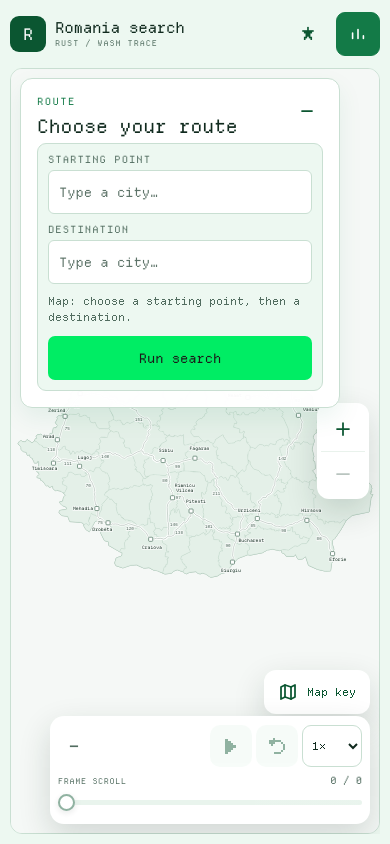
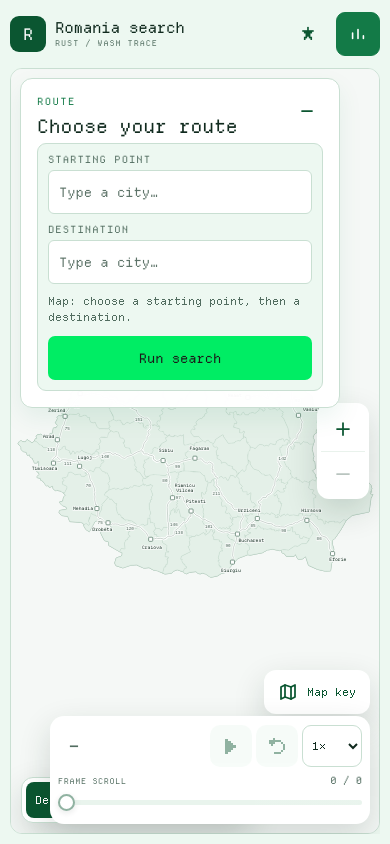
Before and after one commit to Potaeeatsthis/kmitl-romania-map, a Next.js app: page / in a window 390 px wide. Built offline with nearby package versions, Linux system fonts and the light colour scheme.

Commit message:
add default, terrain, and satellite buttons

```diff
--- a/components/search/SearchMap.module.css
+++ b/components/search/SearchMap.module.css
@@ -7,6 +7,34 @@
   border: 1px solid var(--line);
   border-radius: 14px;
   background: var(--map-surface);
+}
+
+.displayDefault {
+  --map-label-text: var(--ink);
+}
+
+.displayTerrain {
+  --map-surface: color-mix(in srgb, var(--green-pale) 72%, var(--surface));
+  --county-fill: color-mix(in srgb, var(--green-soft) 58%, var(--surface));
+  --county-line: color-mix(in srgb, var(--green) 34%, var(--line));
+  --country-outline: color-mix(in srgb, var(--green-dark) 38%, var(--line));
+  --road-casing: color-mix(in srgb, var(--surface) 82%, var(--green-pale));
+  --road-center: color-mix(in srgb, var(--green-dark) 38%, var(--muted));
+  --road-label: color-mix(in srgb, var(--green-dark) 64%, var(--muted));
+  --city-stroke: color-mix(in srgb, var(--green-dark) 45%, var(--muted));
+  --map-label-text: var(--ink);
+}
+
+.displaySatellite {
+  --map-surface: #17211f;
+  --county-fill: #21342f;
+  --county-line: #304d45;
+  --country-outline: #719486;
+  --road-casing: #111816;
+  --road-center: #7f9189;
+  --road-label: #cad8d1;
+  --city-stroke: #9fb4ab;
+  --map-label-text: #f1f7f4;
 }
 
 .map {
@@ -141,7 +169,7 @@
 }
 
 .city text {
-  fill: var(--ink);
+  fill: var(--map-label-text, var(--ink));
   font: 11px var(--font-interface);
   text-anchor: middle;
   paint-order: stroke;
@@ -216,6 +244,61 @@
   stroke-width: 2.4;
 }
 
+.displayModeControls {
+  position: absolute;
+  left: 16px;
+  bottom: 16px;
+  z-index: 20;
+  min-height: 44px;
+  padding: 4px;
+  display: inline-flex;
+  align-items: center;
+  gap: 2px;
+  border: 1px solid var(--line);
+  border-radius: 12px;
+  background: var(--surface);
+  box-shadow: var(--shadow-raised);
+}
+
+.displayModeButton {
+  height: 36px;
+  min-width: 76px;
+  padding: 0 11px;
+  display: inline-flex;
+  align-items: center;
+  justify-content: center;
+  border: 0;
+  border-radius: 8px;
+  background: transparent;
+  color: var(--green-dark);
+  cursor: pointer;
+  font: 400 11px / 1 var(--font-interface);
+  letter-spacing: 0;
+  transition: background 150ms ease, color 150ms ease, transform 150ms ease;
+}
+
+.displayModeButton:hover {
+  background: var(--green-pale);
+}
+
+.displayModeButton:active {
+  transform: scale(0.97);
+}
+
+.displayModeButton:focus-visible {
+  outline: 3px solid var(--green-bright);
+  outline-offset: 3px;
+}
+
+.displayModeButtonActive {
+  background: var(--action-strong);
+  color: var(--on-accent);
+}
+
+.displayModeButtonActive:hover {
+  background: var(--action-strong);
+}
+
 .zoomControls {
   position: absolute;
   top: 50%;
@@ -271,10 +354,23 @@
 
 @media (max-width: 800px) {
   .mapPanel { border-radius: 12px; }
+  .displayModeControls {
+    left: 10px;
+    bottom: 10px;
+    max-width: calc(100% - 76px);
+    overflow-x: auto;
+  }
+
+  .displayModeButton {
+    min-width: 0;
+    padding: 0 9px;
+  }
+
   .zoomControls { right: 10px; }
 }
 
 @media (prefers-reduced-motion: reduce) {
   .city .cityNode,
-  .city .cityLabelBackground { transition: none; }
+  .city .cityLabelBackground,
+  .displayModeButton { transition: none; }
 }
--- a/components/search/SearchMap.tsx
+++ b/components/search/SearchMap.tsx
@@ -33,6 +33,7 @@ const MAX_WHEEL_ZOOM_EXPONENT = 0.35;
 
 type MapTouchPoint = { x: number; y: number };
 type MapViewport = { zoom: number; centerX: number; centerY: number };
+type MapDisplayMode = "default" | "terrain" | "satellite";
 type PinchGesture = { startDistance: number; startViewport: MapViewport };
 type PanGesture = {
   pointerId: number;
@@ -47,6 +48,18 @@ const INITIAL_MAP_VIEWPORT: MapViewport = {
   zoom: MAP_MIN_ZOOM,
   centerX: MAP_VIEW_BOX.x + MAP_VIEW_BOX.width / 2,
   centerY: MAP_VIEW_BOX.y + MAP_VIEW_BOX.height / 2,
+};
+
+const mapDisplayModes: { value: MapDisplayMode; label: string }[] = [
+  { value: "default", label: "Default" },
+  { value: "terrain", label: "Terrain" },
+  { value: "satellite", label: "Satellite" },
+];
+
+const mapDisplayModeClass: Record<MapDisplayMode, string> = {
+  default: styles.displayDefault,
+  terrain: styles.displayTerrain,
+  satellite: styles.displaySatellite,
 };
 
 const labelOffsets: Record<number, { x: number; y: number }> = {
@@ -96,6 +109,7 @@ function getTouchDistance([first, second]: MapTouchPoint[]) {
 export default function SearchMap() {
   const [mapViewport, setMapViewport] = useState<MapViewport>(INITIAL_MAP_VIEWPORT);
   const [isMapPanning, setIsMapPanning] = useState(false);
+  const [displayMode, setDisplayMode] = useState<MapDisplayMode>("default");
   const mapRef = useRef<SVGSVGElement>(null);
   const mapTouchesRef = useRef(new Map<number, MapTouchPoint>());
   const pinchGestureRef = useRef<PinchGesture | null>(null);
@@ -293,9 +307,10 @@ export default function SearchMap() {
     mapZoom > MAP_MIN_ZOOM ? styles.mapPannable : "",
     isMapPanning ? styles.mapPanning : "",
   ].filter(Boolean).join(" ");
+  const mapPanelClassName = [styles.mapPanel, mapDisplayModeClass[displayMode]].join(" ");
 
   return (
-    <div className={styles.mapPanel}>
+    <div className={mapPanelClassName}>
       <svg
         ref={mapRef}
         className={mapClassName}
@@ -442,6 +457,25 @@ export default function SearchMap() {
         })}
       </svg>
 
+      <div className={styles.displayModeControls} role="group" aria-label="Map display mode">
+        {mapDisplayModes.map((mode) => (
+          <button
+            key={mode.value}
+            className={[
+              styles.displayModeButton,
+              displayMode === mode.value ? styles.displayModeButtonActive : "",
+            ].filter(Boolean).join(" ")}
+            type="button"
+            aria-pressed={displayMode === mode.value}
+            aria-label={`Use ${mode.label.toLowerCase()} map display`}
+            title={`${mode.label} map display`}
+            onClick={() => setDisplayMode(mode.value)}
+          >
+            {mode.label}
+          </button>
+        ))}
+      </div>
+
       <div className={styles.zoomControls} role="group" aria-label={`Map zoom controls, ${Math.round(mapZoom * 100)}%`}>
         <button className={styles.zoomButton} type="button" onClick={() => updateMapZoom(MAP_ZOOM_STEP)} disabled={mapZoom >= MAP_MAX_ZOOM - 0.001} aria-label="Zoom in" title="Zoom in">
           <ZoomInIcon />
```
Also changed, not shown: 1 other file (tests, documents, lock files or other folders).
